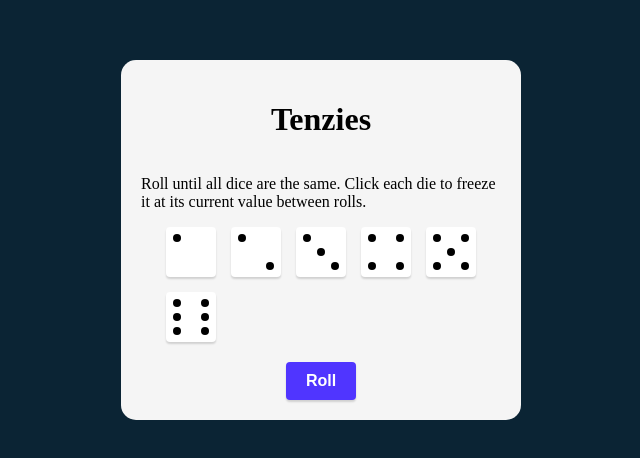
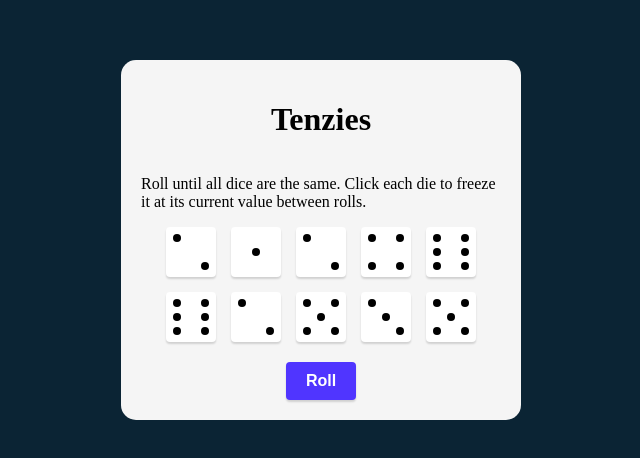
Before and after one commit to edesgree/react-tenzies-game, a React (Vite) app: page / in a window 1280 px wide. Shown: the part 160-618 px from the top of the page, without its empty margins (319-959 px from the left). Built offline with nearby package versions, Linux system fonts and the light colour scheme.

Commit message:
css dots

```diff
--- a/src/App.jsx
+++ b/src/App.jsx
@@ -66,43 +66,7 @@ function App() {
         Roll until all dice are the same. Click each die to freeze it at its
         current value between rolls.
       </p>
-      <section className="board">
-        <div className="die value-1">
-          <span className="dot"></span>
-        </div>
-        <div className="die value-2">
-          <span className="dot"></span>
-          <span className="dot"></span>
-        </div>
-        <div className="die value-3">
-          <span className="dot"></span>
-          <span className="dot"></span>
-          <span className="dot"></span>
-        </div>
-        <div className="die value-4">
-          <span className="dot"></span>
-          <span className="dot"></span>
-          <span className="dot"></span>
-          <span className="dot"></span>
-        </div>
-        <div className="die value-5">
-          <span className="dot"></span>
-          <span className="dot"></span>
-          <span className="dot"></span>
-          <span className="dot"></span>
-          <span className="dot"></span>
-        </div>
-        <div className="die value-6">
-          <span className="dot"></span>
-          <span className="dot"></span>
-          <span className="dot"></span>
-          <span className="dot"></span>
-          <span className="dot"></span>
-          <span className="dot"></span>
-        </div>
-
-        {/*diceElements*/}
-      </section>
+      <section className="board">{diceElements}</section>
       <button className="roll" onClick={handleRoll}>
         {tenzies ? 'New Game' : 'Roll'}
       </button>
--- a/src/index.css
+++ b/src/index.css
@@ -81,7 +81,7 @@ button.roll :active {
 }
 
 .board .die.value-1 .dot {
-  grid-area: tl;
+  grid-area: m;
 }
 .board .die.value-2 .dot:nth-child(1) {
   grid-area: tl;
```
